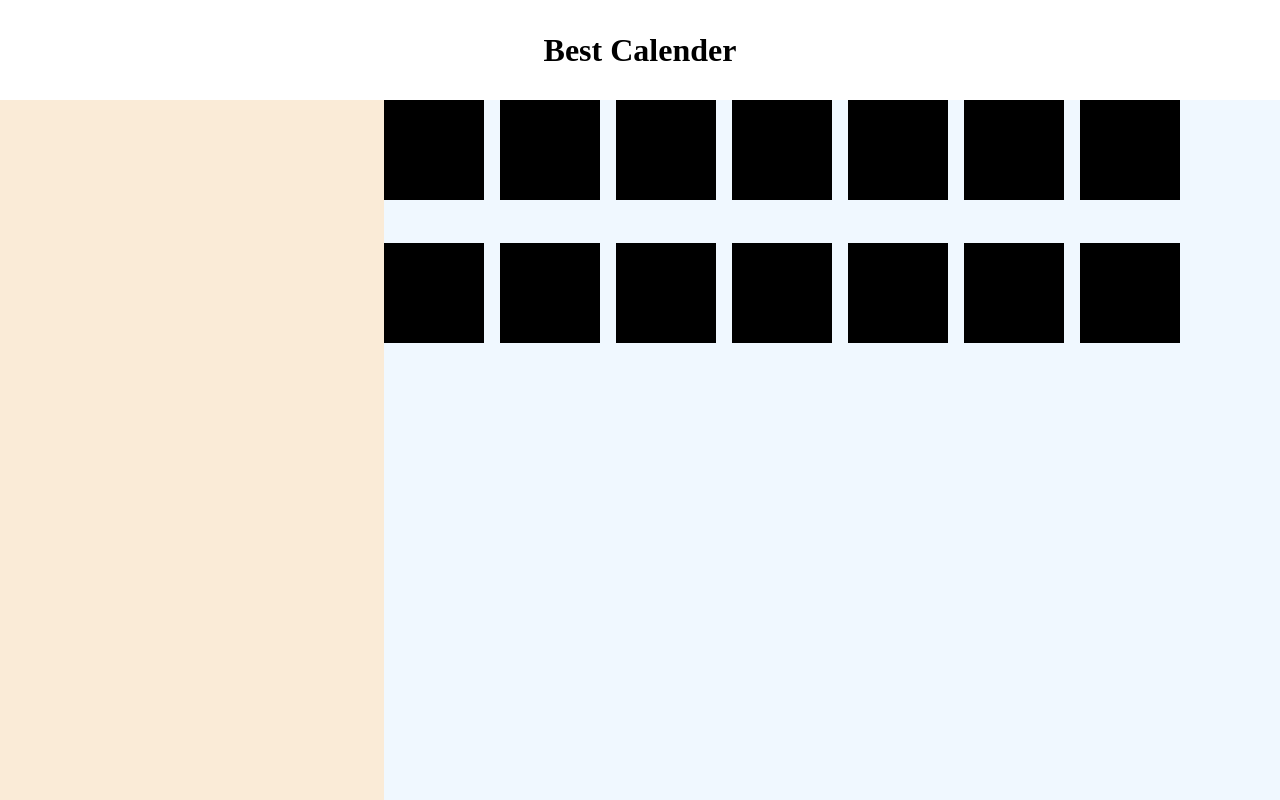
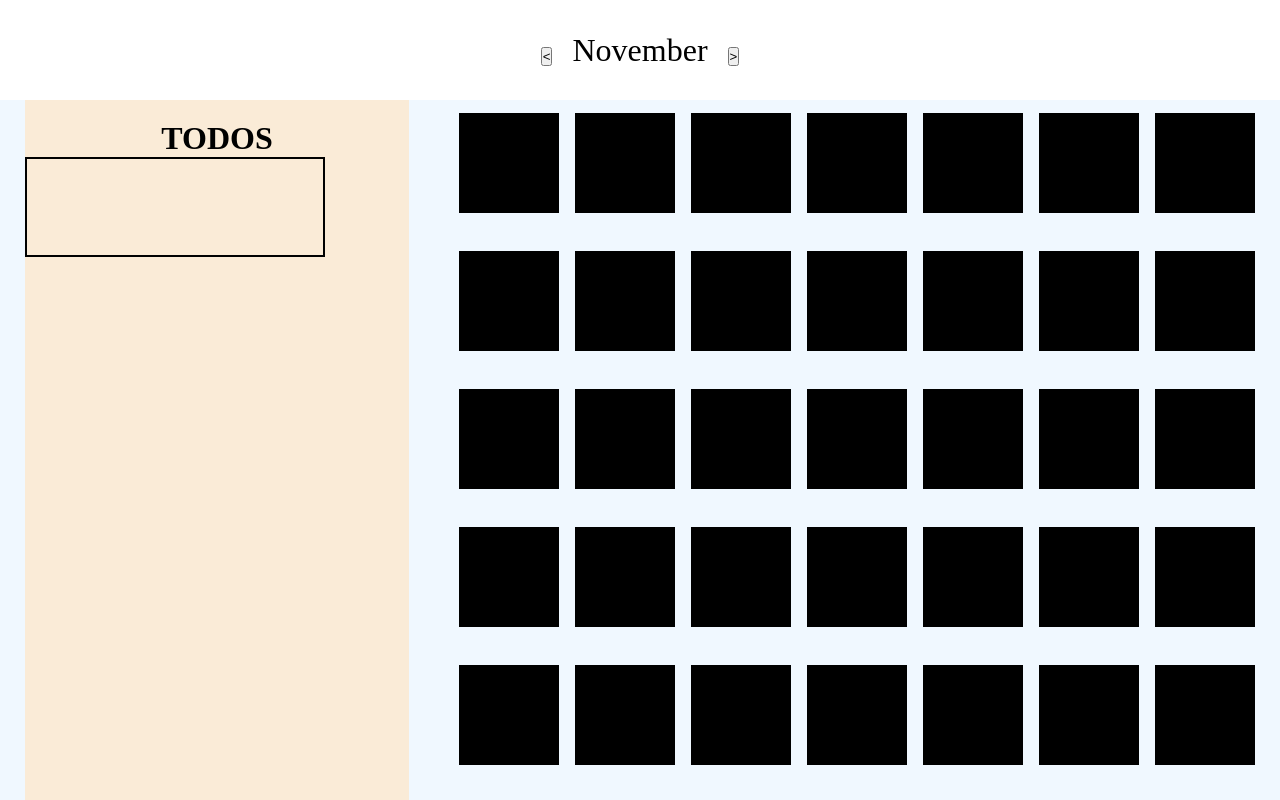
Before and after one commit to Vincent1Vincent2/Calendar, a website: page public/index.html in a window 1280 px wide. Drawn offline with Linux system fonts and the light colour scheme.

Commit message:
added basic structure

```diff
--- a/public/index.html
+++ b/public/index.html
@@ -9,10 +9,48 @@
     <script src="main.js"></script>
   </head>
   <body>
-    <header><h1>Best Calender</h1></header>
+    <header>
+      <div class="currentMonthContainer">
+        <span id="monthBack"><button id="monthBack">&lt;</button></span>
+        <p id="currentMonth">November</p>
+        <span id="monthForward"><button id="monthForward">&gt;</button></span>
+      </div>
+    </header>
     <main>
-      <aside></aside>
+      <aside>
+        <div>
+          <div id="tosoContainer">
+            <h3 class="todoTitle">TODOS</h3>
+            <ul>
+            </ul>
+          </div>
+        </div>
+        <div id="todoDetail">
+
+        </div>
+      </aside>
       <div class="daysContainer">
+        <div class="day"></div>
+        <div class="day"></div>
+        <div class="day"></div>
+        <div class="day"></div>
+        <div class="day"></div>
+        <div class="day"></div>
+        <div class="day"></div>
+        <div class="day"></div>
+        <div class="day"></div>
+        <div class="day"></div>
+        <div class="day"></div>
+        <div class="day"></div>
+        <div class="day"></div>
+        <div class="day"></div>
+        <div class="day"></div>
+        <div class="day"></div>
+        <div class="day"></div>
+        <div class="day"></div>
+        <div class="day"></div>
+        <div class="day"></div>
+        <div class="day"></div>
         <div class="day"></div>
         <div class="day"></div>
         <div class="day"></div>
--- a/public/style.css
+++ b/public/style.css
@@ -16,6 +16,7 @@ main {
   display: flex;
   height: calc(100svh - 100px);
   background-color: aliceblue;
+  justify-content: space-around;
 }
 
 aside {
@@ -29,10 +30,37 @@ aside {
   grid-template-columns: repeat(7, 1fr);
   grid-template-rows: repeat(5, 1fr);
   gap: 1rem;
+  margin: 13px 0;
 }
 
 .day {
   width: 100px;
   height: 100px;
   background-color: rgb(0, 0, 0);
+
 }
+
+.currentMonthContainer {
+  display: flex;
+  font-size: 2rem;
+}
+
+#currentMonth {
+  margin: 0 20px;
+}
+
+#tosoContainer{
+  text-align: center;
+}
+
+.todoTitle {
+  margin-top: 20px;
+  font-size: 2rem;
+}
+
+#todoDetail {
+  text-align: center;
+  border: 2px solid #000000;
+	width: 300px;
+	height: 100px;
+}
```
